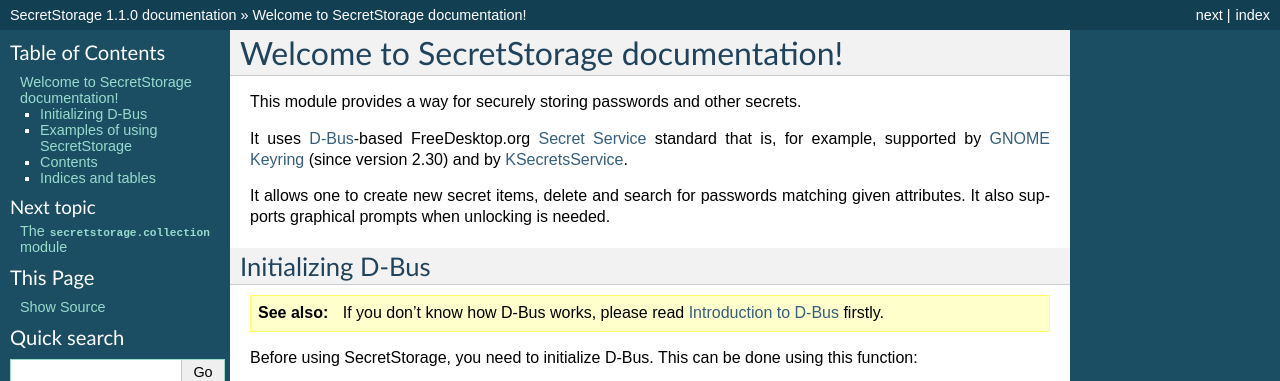
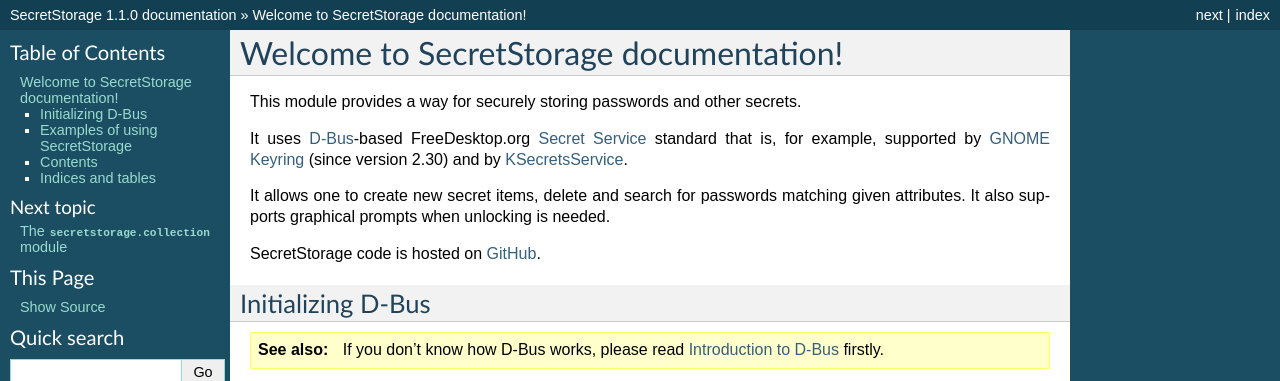
Before and after one commit to mitya57/secretstorage, a Sphinx documentation site: the page built from docs/index.rst, in a window 1280 px wide and 900 px high, cut to the strip 0-381 px from the top of the window. Built offline with Sphinx 7.4.7, drawn with Linux system fonts in a browser that asks for light colours.

Commit message:
Code moved to GitHub

```diff
--- a/README.rst
+++ b/README.rst
@@ -49,6 +49,6 @@
 ============
 
 SecretStorage is available under BSD license. The source code can be found
-in ``lp:python-secretstorage`` branch on Launchpad_.
+on GitHub_.
 
-.. _Launchpad: https://launchpad.net/python-secretstorage
+.. _GitHub: https://github.com/mitya57/secretstorage
--- a/docs/index.rst
+++ b/docs/index.rst
@@ -17,6 +17,10 @@
 .. _`Secret Service`: http://standards.freedesktop.org/secret-service/
 .. _`GNOME Keyring`: https://live.gnome.org/GnomeKeyring
 .. _KSecretsService: http://techbase.kde.org/Projects/Utils/ksecretsservice
+
+SecretStorage code is hosted on GitHub_.
+
+.. _GitHub: https://github.com/mitya57/secretstorage
 
 Initializing D-Bus
 ==================
```
